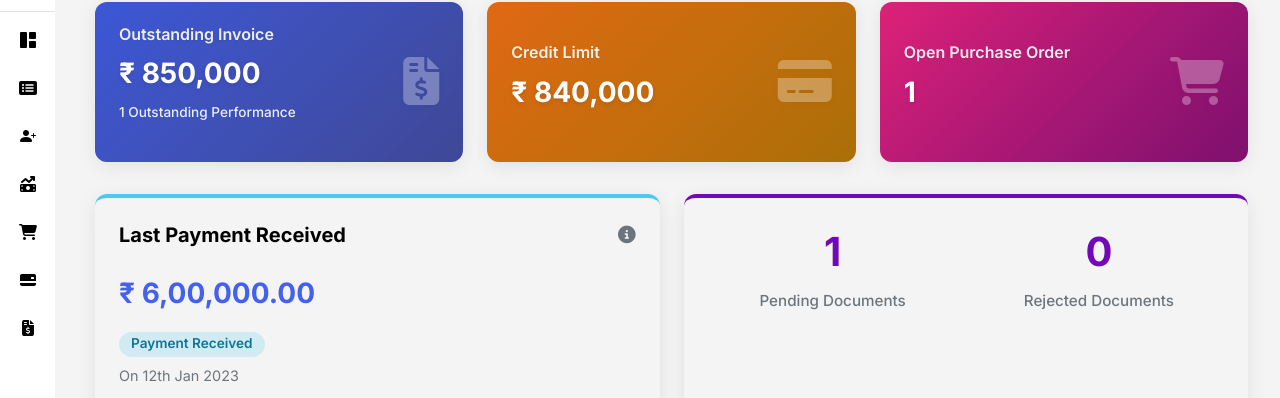
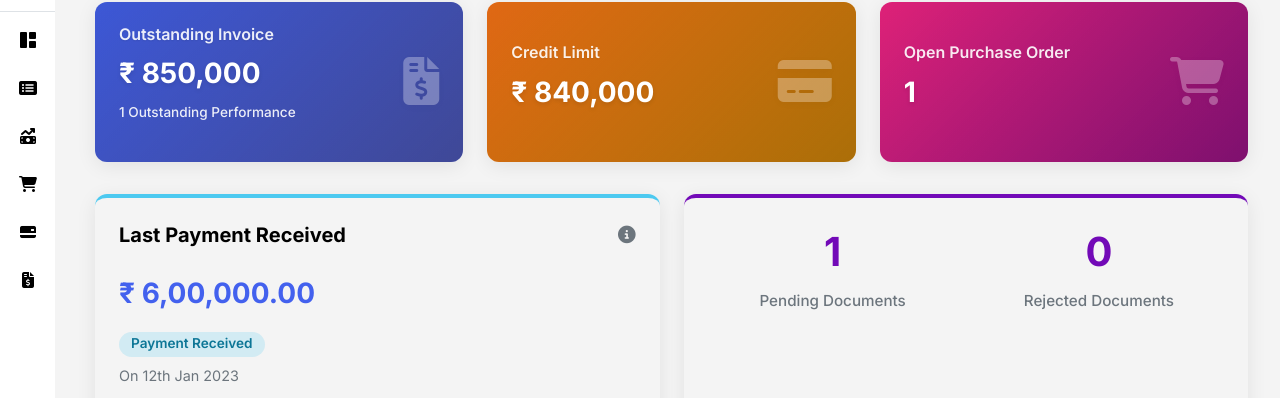
Before and after one commit to Gaurav-Nathh/Vendor-Portal, an Angular app: page /vendor in a window 1280 px wide. Shown: the part 78-476 px from the top of the page. Built offline with nearby package versions, Linux system fonts and the light colour scheme; sample sign-in values are in the browser's storage.

Commit message:
Users Router created fo the ledger master

```diff
--- a/src/app/app.routes.ts
+++ b/src/app/app.routes.ts
@@ -191,15 +191,6 @@ export const routes: Routes = [
         canActivate: [authGuard],
       },
       {
-        path: 'vendors',
-        pathMatch: 'full',
-        loadComponent: () =>
-          import(
-            './components/create-vendor-form/create-vendor-form.component'
-          ).then((c) => c.CreateVendorFormComponent),
-        canActivate: [authGuard],
-      },
-      {
         path: 'vendor-dashboard',
         pathMatch: 'full',
         loadComponent: () =>
@@ -228,10 +219,33 @@ export const routes: Routes = [
         path: '',
         pathMatch: 'full',
         loadComponent: () =>
-          import('./pages/master/dashboard-master/dashboard-master.component').then(
-            (c) => c.DashboardMasterComponent
-          ),
+          import(
+            './pages/master/dashboard-master/dashboard-master.component'
+          ).then((c) => c.DashboardMasterComponent),
         canActivate: [authGuard],
+      },
+      {
+        path: 'users',
+        children: [
+          {
+            path: 'customers',
+            pathMatch: 'full',
+            loadComponent: () =>
+              import('./pages/master/customers/customers.component').then(
+                (c) => c.CustomersComponent
+              ),
+            canActivate: [authGuard],
+          },
+          {
+            path: 'vendors',
+            pathMatch: 'full',
+            loadComponent: () =>
+              import(
+                './components/create-vendor-form/create-vendor-form.component'
+              ).then((c) => c.CreateVendorFormComponent),
+            canActivate: [authGuard],
+          },
+        ],
       },
     ],
   },
--- a/src/app/layout/sidebar/sidebar.component.html
+++ b/src/app/layout/sidebar/sidebar.component.html
@@ -22,12 +22,15 @@
   <div id="sidenav-container" class="scroll">
     <nav class="sidenav-menu">
       <ul>
-        <li *ngFor="let item of currentMenu" class="menu-item">
+        <li
+          *ngFor="let item of currentMenu"
+          [routerLink]="item.route"
+          routerLinkActive="active-link"
+          [routerLinkActiveOptions]="{ exact: false }"
+          class="menu-item"
+        >
           <a
             (click)="toggleSubmenu(item, $event)"
-            [routerLink]="item.route"
-            routerLinkActive="active-link"
-            [routerLinkActiveOptions]="{ exact: true }"
             class="menu-link"
             [attr.data-bs-toggle]="item.submenu ? 'collapse' : null"
             [attr.data-bs-target]="
@@ -56,13 +59,14 @@
             [ngClass]="{ show: item.isSubmenuOpen }"
           >
             <ul class="submenu">
-              <li *ngFor="let subitem of item.submenu" class="submenu-item">
-                <a
-                  [routerLink]="subitem.route"
-                  routerLinkActive="active-link"
-                  [routerLinkActiveOptions]="{ exact: true }"
-                  [ngClass]="[isOpen ? 'submenu-link' : 'submenu-link-close']"
-                >
+              <li
+                *ngFor="let subitem of item.submenu"
+                class="submenu-item"
+                [routerLink]="subitem.route"
+                routerLinkActive="active-link"
+                [routerLinkActiveOptions]="{ exact: true }"
+              >
+                <a [ngClass]="[isOpen ? 'submenu-link' : 'submenu-link-close']">
                   <div class="sub-icon">
                     <i class="{{ subitem.icon }}"></i>
                   </div>
--- a/src/app/layout/sidebar/sidebar.component.ts
+++ b/src/app/layout/sidebar/sidebar.component.ts
@@ -141,11 +141,6 @@ export class SidebarComponent {
       route: '/customer/purchase-order',
     },
     {
-      text: 'Vendors',
-      icon: 'bi bi-person-plus-fill',
-      route: '/customer/vendor-dashboard',
-    },
-    {
       text: 'Shoping Cart',
       icon: 'fa-solid fa-money-bill-trend-up',
       route: '/customer/shopping-cart',
@@ -185,6 +180,23 @@ export class SidebarComponent {
       icon: 'bi bi-grid-1x2-fill',
       route: '/master/',
     },
+    {
+      text: 'Users',
+      icon: 'fa-solid fa-users',
+      isSubmenuOpen: false,
+      submenu: [
+        {
+          text: 'Customers',
+          icon: 'fa-solid fa-user',
+          route: '/master/users/customers',
+        },
+        {
+          text: 'Vendors',
+          icon: 'fa-solid fa-user',
+          route: '/master/users/vendors',
+        },
+      ],
+    },
   ];
 
   private buildMenu() {
--- /dev/null
+++ b/src/app/pages/master/customers/customers.component.html
@@ -0,0 +1 @@
+<p>customers works!</p>
```
Also changed, not shown: src/app/pages/master/customers/customers.component.ts (added, +11 -0 lines), src/app/pages/master/customers/customers.component.scss (added), 1 other file (tests, documents, lock files or other folders).
